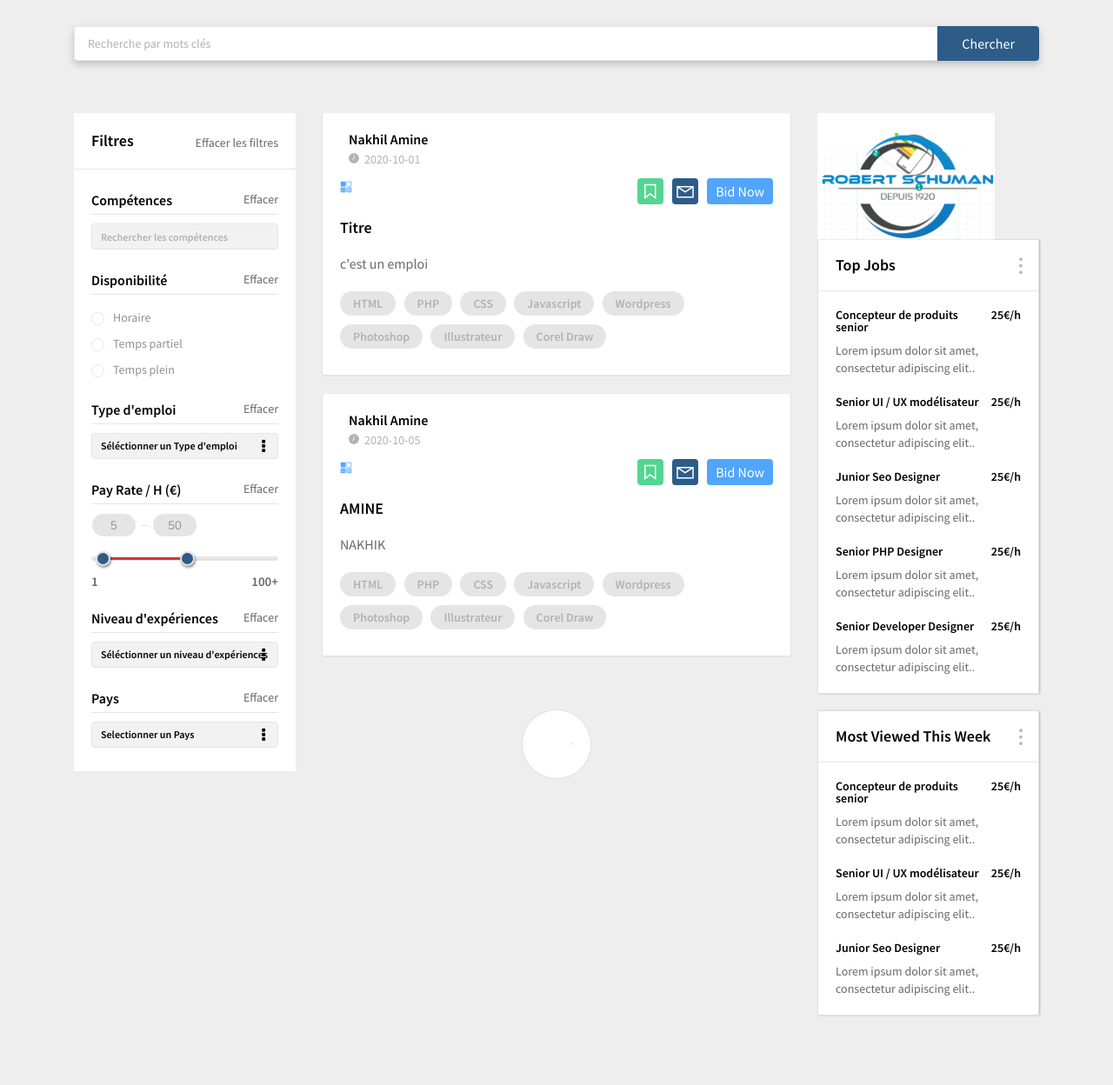
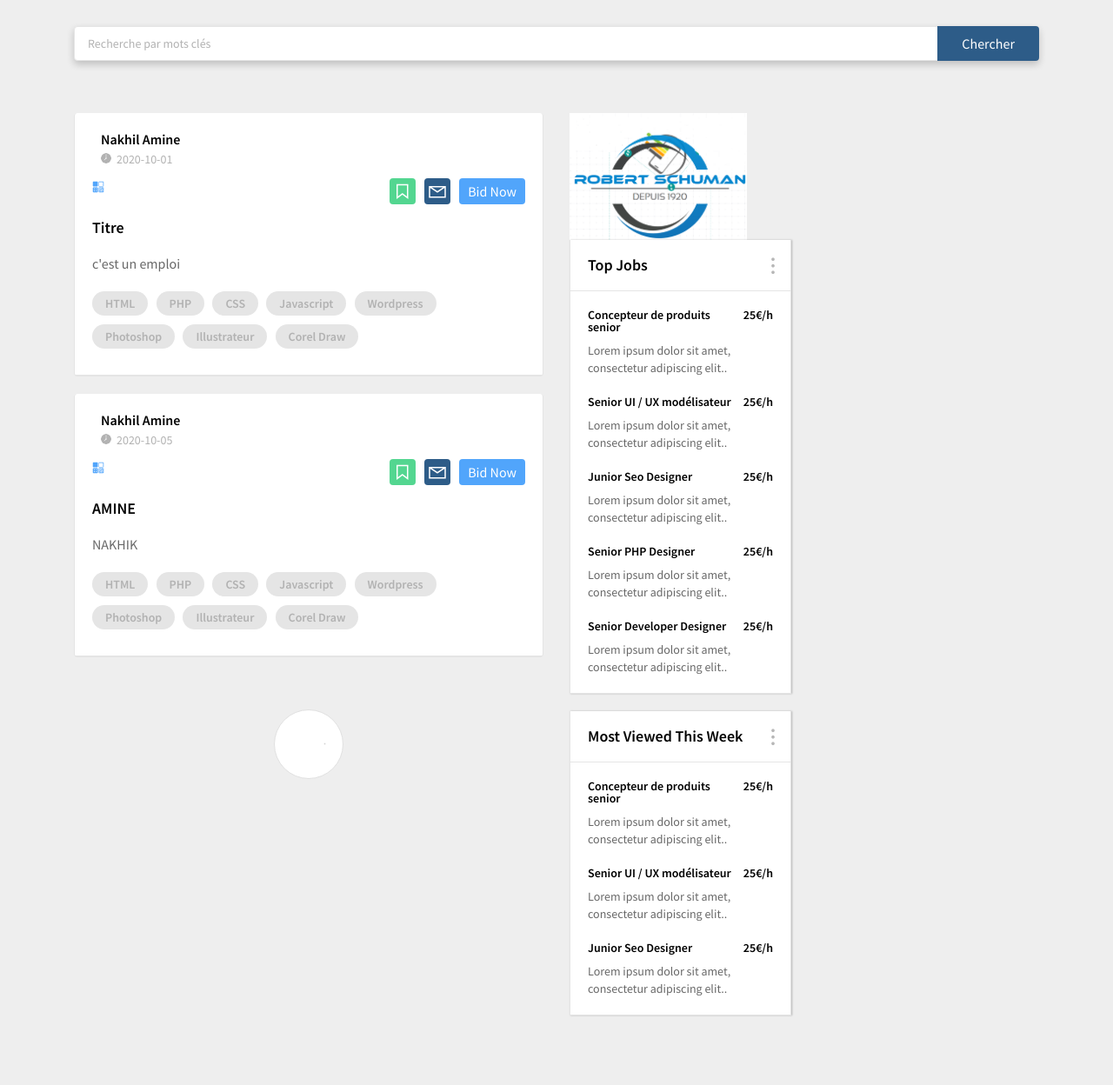
Before and after one commit to Amine372/site-lyc-e, a PHP site: page /Film-Review-Movie-Database/view/evenements.php in a window 1280 px wide. Shown: the part 62-1310 px from the top of the page at 87% size. Run offline with PHP 8.4, Linux system fonts and the light colour scheme; data comes from the database, SQL or seed files in the repository; some libraries are stand-ins or nearby versions.

Commit message:
Update evenements.php

```diff
--- a/view/evenements.php
+++ b/view/evenements.php
@@ -125,114 +125,7 @@
 				<div class="container">
 					<div class="main-section-data">
 						<div class="row">
-							<div class="col-lg-3">
-								<div class="filter-secs">
-									<div class="filter-heading">
-										<h3>Filtres</h3>
-										<a href="#" title="">Effacer les filtres</a>
-									</div><!--filter-heading end-->
-									<div class="paddy">
-										<div class="filter-dd">
-											<div class="filter-ttl">
-												<h3>Compétences</h3>
-												<a href="#" title="">Effacer</a>
-											</div>
-											<form>
-												<input type="text" name="search-skills" placeholder="Rechercher les compétences">
-											</form>
-										</div>
-										<div class="filter-dd">
-											<div class="filter-ttl">
-												<h3>Disponibilité</h3>
-												<a href="#" title="">Effacer</a>
-											</div>
-											<ul class="avail-checks">
-												<li>
-													<input type="radio" name="cc" id="c1">
-													<label for="c1">
-														<span></span>
-													</label>
-													<small>Horaire</small>
-												</li>
-												<li>
-													<input type="radio" name="cc" id="c2">
-													<label for="c2">
-														<span></span>
-													</label>
-													<small>Temps partiel</small>
-												</li>
-												<li>
-													<input type="radio" name="cc" id="c3">
-													<label for="c3">
-														<span></span>
-													</label>
-													<small>Temps plein</small>
-												</li>
-											</ul>
-										</div>
-										<div class="filter-dd">
-											<div class="filter-ttl">
-												<h3>Type d'emploi</h3>
-												<a href="#" title="">Effacer</a>
-											</div>
-											<form class="job-tp">
-												<select>
-													<option>Séléctionner un Type d'emploi</option>
-													<option>Séléctionner un Type d'emploi</option>
-													<option>Séléctionner un Type d'emploi</option>
-													<option>Séléctionner un Type d'emploi</option>
-												</select>
-												<i class="fa fa-ellipsis-v" aria-hidden="true"></i>
-											</form>
-										</div>
-										<div class="filter-dd">
-											<div class="filter-ttl">
-												<h3>Pay Rate / H (€)</h3>
-												<a href="#" title="">Effacer</a>
-											</div>
-											<div class="rg-slider">
-			                                    <input class="rn-slider slider-input" type="hidden" value="5,50" />
-			                                </div>
-			                                <div class="rg-limit">
-			                                	<h4>1</h4>
-			                                	<h4>100+</h4>
-			                                </div><!--rg-limit end-->
-										</div>
-										<div class="filter-dd">
-											<div class="filter-ttl">
-												<h3>Niveau d'expériences</h3>
-												<a href="#" title="">Effacer</a>
-											</div>
-											<form class="job-tp">
-												<select>
-													<option>Séléctionner un niveau d'expériences</option>
-													<option>Niveau BAC</option>
-													<option>Niveau BTS</option>
-													<option>Niveau Bac+2</option>
-												</select>
-												<i class="fa fa-ellipsis-v" aria-hidden="true"></i>
-											</form>
-										</div>
-										<div class="filter-dd">
-											<div class="filter-ttl">
-												<h3>Pays</h3>
-												<a href="#" title="">Effacer</a>
-											</div>
-											<form class="job-tp">
-												<select>
-													<option>Selectionner un Pays</option>
-													<option>France</option>
-													<option>Azerbaïdjan</option>
-													<option>Iles Caïmans</option>
-													<option>Nauru</option>
-													<option>Gilbratar</option>
-												</select>
-												<i class="fa fa-ellipsis-v" aria-hidden="true"></i>
-											</form>
-										</div>
-									</div>
-								</div><!--filter-secs end-->
-							</div>
+
 							<div class="col-lg-6">
 
 								<div class="main-ws-sec">
```
